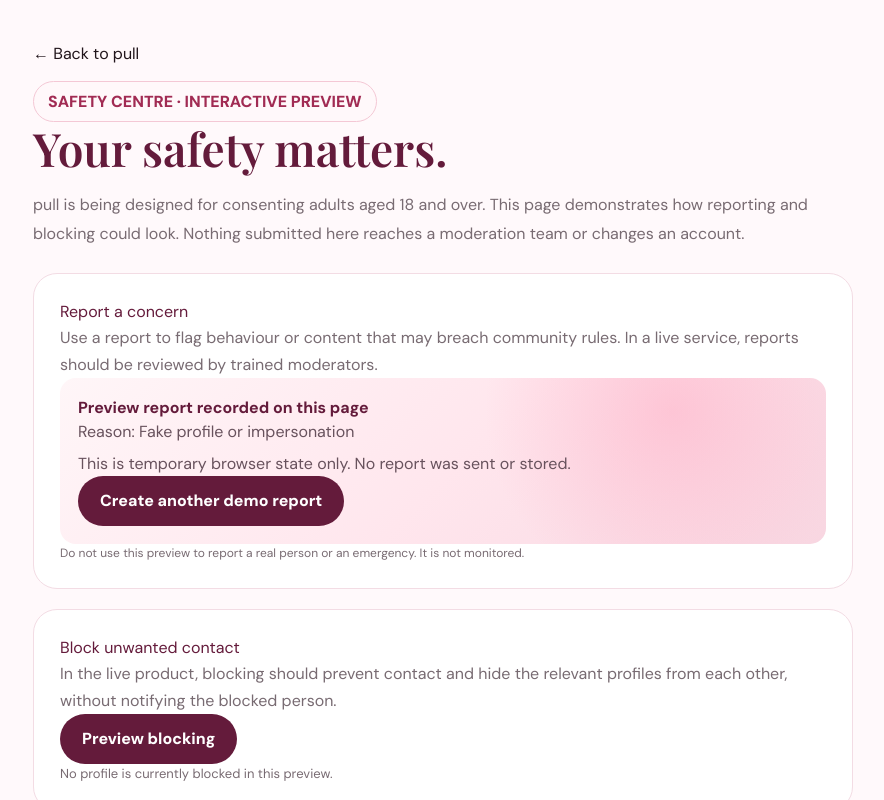
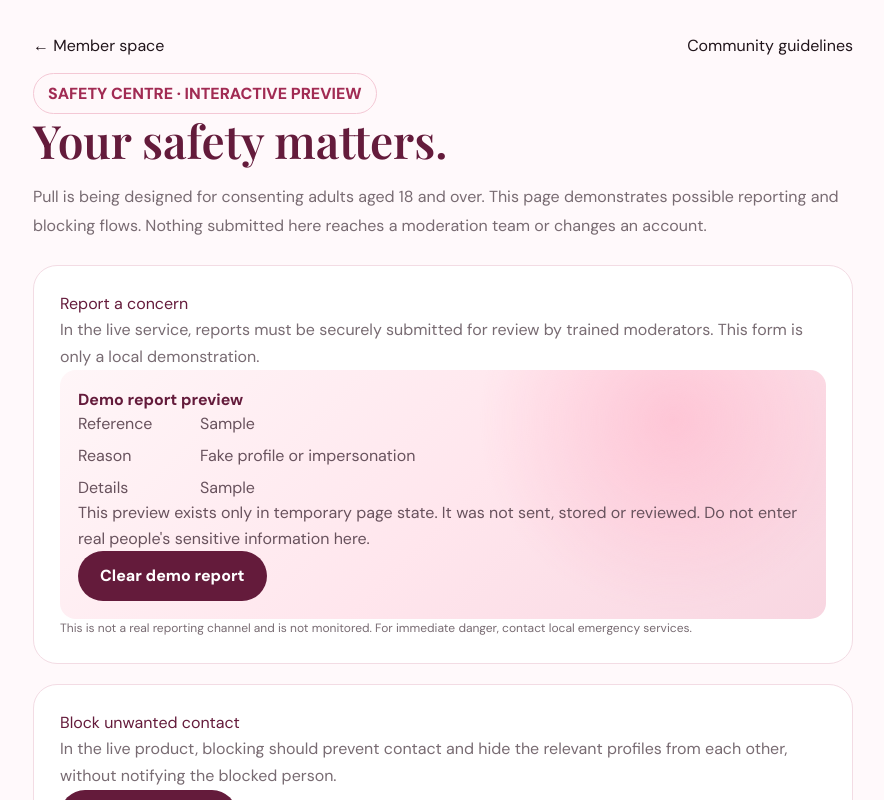
Before and after one commit to pullofficial/Pull, a Next.js app: page /safety in a window 1280 px wide. Both pictures are taken after typing "Sample", "Sample" into the empty fields and a click on the button "Preview report". Shown: the top 800 px of the page, without its empty margins (197-1081 px from the left). Built offline with nearby package versions, Linux system fonts and the light colour scheme.

Commit message:
Clarify safety report preview and demo-only behavior

```diff
--- a/app/safety/page.tsx
+++ b/app/safety/page.tsx
@@ -19,47 +19,63 @@ export default function SafetyPage() {
   const [details, setDetails] = useState("");
   const [target, setTarget] = useState("");
 
-  function submitPreview(event: React.FormEvent<HTMLFormElement>) {
-    event.preventDefault();
-    setReported(true);
+  function resetReport() {
+    setReported(false);
+    setReason(reportReasons[0]);
+    setDetails("");
+    setTarget("");
   }
 
-  return <main className="container" style={{ maxWidth: 820, padding: "42px 0 72px" }}>
-    <a href="/">← Back to pull</a>
+  return (
+    <main className="container" style={{ maxWidth: 820, padding: "34px 0 72px" }}>
+      <header style={{ display: "flex", justifyContent: "space-between", gap: 12, flexWrap: "wrap" }}>
+        <a href="/dashboard">← Member space</a>
+        <a href="/guidelines">Community guidelines</a>
+      </header>
+
       <section style={{ margin: "24px 0" }}>
         <span className="pill" style={{ color: "#a12b53", fontWeight: 800 }}>SAFETY CENTRE · INTERACTIVE PREVIEW</span>
-      <h1 className="serif" style={{ fontSize: 46, color: "#641b3b", marginBottom: 8 }}>Your safety matters.</h1>
-      <p className="muted" style={{ lineHeight: 1.8 }}>pull is being designed for consenting adults aged 18 and over. This page demonstrates how reporting and blocking could look. Nothing submitted here reaches a moderation team or changes an account.</p>
+        <h1 className="serif" style={{ fontSize: "clamp(36px, 7vw, 46px)", color: "#641b3b", marginBottom: 8 }}>Your safety matters.</h1>
+        <p className="muted" style={{ lineHeight: 1.8 }}>Pull is being designed for consenting adults aged 18 and over. This page demonstrates possible reporting and blocking flows. Nothing submitted here reaches a moderation team or changes an account.</p>
       </section>
 
       <section className="feature" style={{ marginBottom: 20 }}>
         <h2 style={{ color: "#641b3b", marginTop: 0 }}>Report a concern</h2>
-      <p className="muted" style={{ lineHeight: 1.7 }}>Use a report to flag behaviour or content that may breach community rules. In a live service, reports should be reviewed by trained moderators.</p>
-      {reported ? <div className="hero-bg" style={{ padding: 18, borderRadius: 16 }} role="status">
-        <strong style={{ color: "#641b3b" }}>Preview report recorded on this page</strong>
-        <p style={{ color: "#68525d", marginBottom: 8 }}>Reason: {reason}</p>
-        <p style={{ color: "#68525d", marginTop: 0 }}>This is temporary browser state only. No report was sent or stored.</p>
-        <button className="btn btn-dark" type="button" onClick={() => setReported(false)}>Create another demo report</button>
-      </div> : <form onSubmit={submitPreview} style={{ display: "grid", gap: 14 }}>
+        <p className="muted" style={{ lineHeight: 1.7 }}>In the live service, reports must be securely submitted for review by trained moderators. This form is only a local demonstration.</p>
+        {reported ? (
+          <div className="hero-bg" style={{ padding: 18, borderRadius: 16 }} role="status">
+            <strong style={{ color: "#641b3b" }}>Demo report preview</strong>
+            <dl style={{ display: "grid", gridTemplateColumns: "minmax(110px,auto) 1fr", gap: "8px 12px", color: "#68525d", overflowWrap: "anywhere" }}>
+              <dt>Reference</dt><dd style={{ margin: 0 }}>{target.trim() || "Not provided"}</dd>
+              <dt>Reason</dt><dd style={{ margin: 0 }}>{reason}</dd>
+              <dt>Details</dt><dd style={{ margin: 0, whiteSpace: "pre-wrap" }}>{details.trim() || "Not provided"}</dd>
+            </dl>
+            <p style={{ color: "#68525d", lineHeight: 1.6 }}>This preview exists only in temporary page state. It was not sent, stored or reviewed. Do not enter real people's sensitive information here.</p>
+            <button className="btn btn-dark" type="button" onClick={resetReport}>Clear demo report</button>
+          </div>
+        ) : (
+          <form onSubmit={(event) => { event.preventDefault(); setReported(true); }} style={{ display: "grid", gap: 14 }}>
             <label style={{ display: "grid", gap: 7, fontWeight: 700 }}>Profile or content reference (optional)
-          <input className="field" value={target} onChange={e => setTarget(e.target.value)} maxLength={80} placeholder="Demo username or description" />
+              <input className="field" value={target} onChange={(event) => setTarget(event.target.value)} maxLength={80} placeholder="Example reference only" />
             </label>
             <label style={{ display: "grid", gap: 7, fontWeight: 700 }}>Why are you reporting?
-          <select className="field" value={reason} onChange={e => setReason(e.target.value)}>{reportReasons.map(item => <option key={item}>{item}</option>)}</select>
+              <select className="field" value={reason} onChange={(event) => setReason(event.target.value)}>{reportReasons.map((item) => <option key={item}>{item}</option>)}</select>
             </label>
             <label style={{ display: "grid", gap: 7, fontWeight: 700 }}>Additional details (optional)
-          <textarea className="field" rows={4} maxLength={1000} value={details} onChange={e => setDetails(e.target.value)} placeholder="Describe what happened. Avoid sharing passwords or unnecessary personal information." />
+              <textarea className="field" rows={4} maxLength={1000} value={details} onChange={(event) => setDetails(event.target.value)} placeholder="Use fictional example details only. Do not include passwords or sensitive personal information." />
+              <span className="muted" style={{ fontSize: 12 }}>{details.length}/1000 characters</span>
             </label>
             <button className="btn btn-primary" type="submit">Preview report</button>
-      </form>}
-      <p className="muted" style={{ fontSize: 12, marginBottom: 0 }}>Do not use this preview to report a real person or an emergency. It is not monitored.</p>
+          </form>
+        )}
+        <p className="muted" style={{ fontSize: 12, marginBottom: 0 }}>This is not a real reporting channel and is not monitored. For immediate danger, contact local emergency services.</p>
       </section>
 
       <section className="feature" style={{ marginBottom: 20 }}>
         <h2 style={{ color: "#641b3b", marginTop: 0 }}>Block unwanted contact</h2>
         <p className="muted" style={{ lineHeight: 1.7 }}>In the live product, blocking should prevent contact and hide the relevant profiles from each other, without notifying the blocked person.</p>
-      <button className="btn btn-dark" type="button" onClick={() => setBlocked(v => !v)}>{blocked ? "Undo demo block" : "Preview blocking"}</button>
-      <p className="muted" role="status" style={{ fontSize: 13, marginBottom: 0 }}>{blocked ? "Demo state: this sample profile is marked blocked on this page only." : "No profile is currently blocked in this preview."}</p>
+        <button className="btn btn-dark" type="button" aria-pressed={blocked} onClick={() => setBlocked((value) => !value)}>{blocked ? "Undo demo block" : "Preview blocking"}</button>
+        <p className="muted" role="status" style={{ fontSize: 13, marginBottom: 0 }}>{blocked ? "Demo state: a fictional sample profile is marked blocked on this page only." : "No sample profile is blocked in this preview."}</p>
       </section>
 
       <section className="feature">
@@ -74,6 +90,7 @@ export default function SafetyPage() {
         <h3 style={{ color: "#641b3b" }}>Meet safely</h3>
         <p className="muted" style={{ lineHeight: 1.8 }}>Keep conversations on-platform until you feel comfortable, never send money to someone you have not met, tell someone you trust before meeting, and choose a public place for a first meeting. Trust your instincts and leave any situation that feels unsafe.</p>
       </section>
-    <p className="muted" style={{ fontSize: 12, marginTop: 20 }}>Reporting, blocking, age verification and moderation are not live. A production system needs secure server-side storage, moderator access controls, escalation procedures and tested enforcement before members are accepted.</p>
-  </main>;
+      <p className="muted" style={{ fontSize: 12, marginTop: 20 }}>Reporting, blocking, age verification and moderation are not live. Production requires secure server-side storage, moderator access controls, escalation procedures and tested enforcement before members are accepted.</p>
+    </main>
+  );
 }
```
Lines whose indentation alone changed are shown as unchanged.
